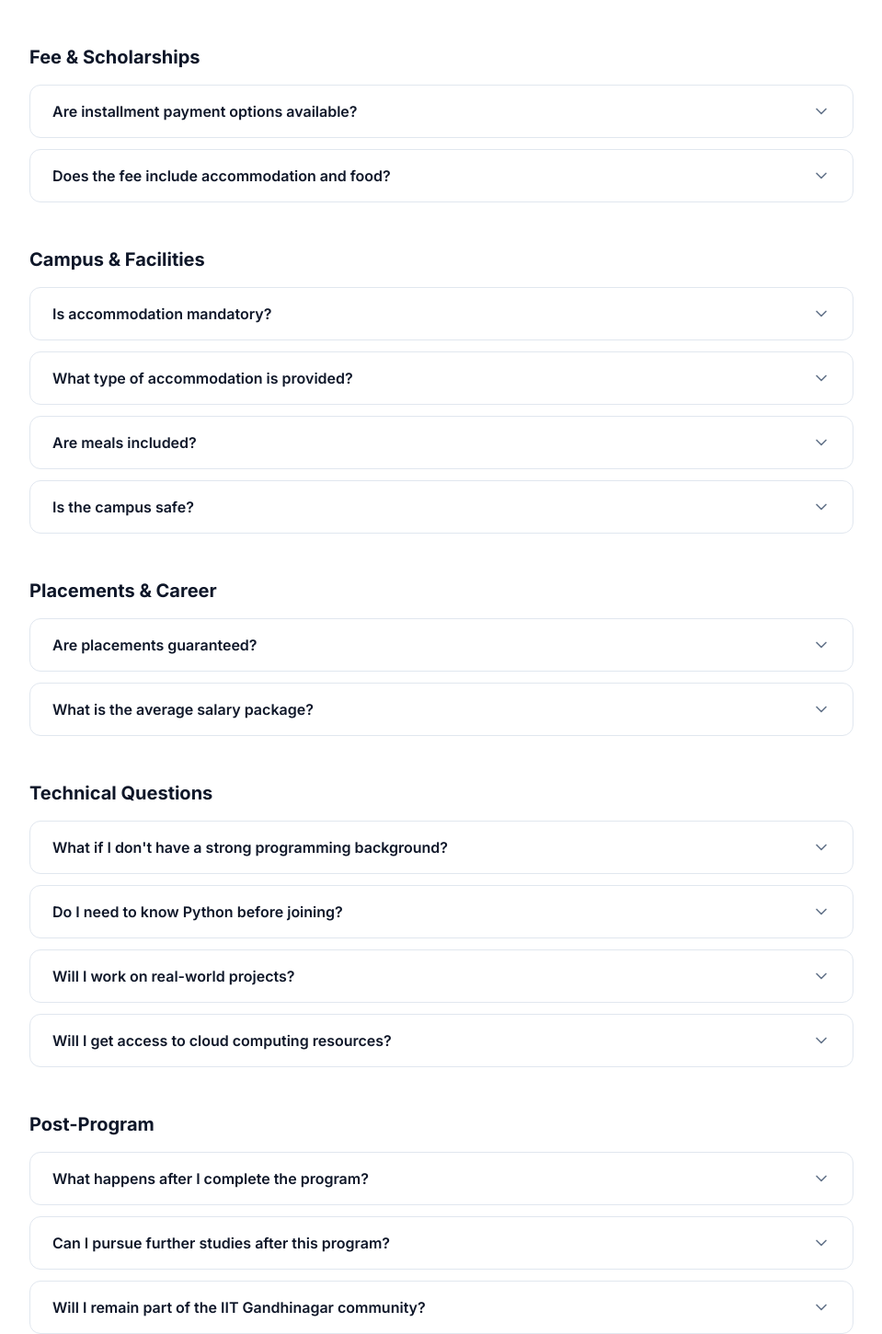
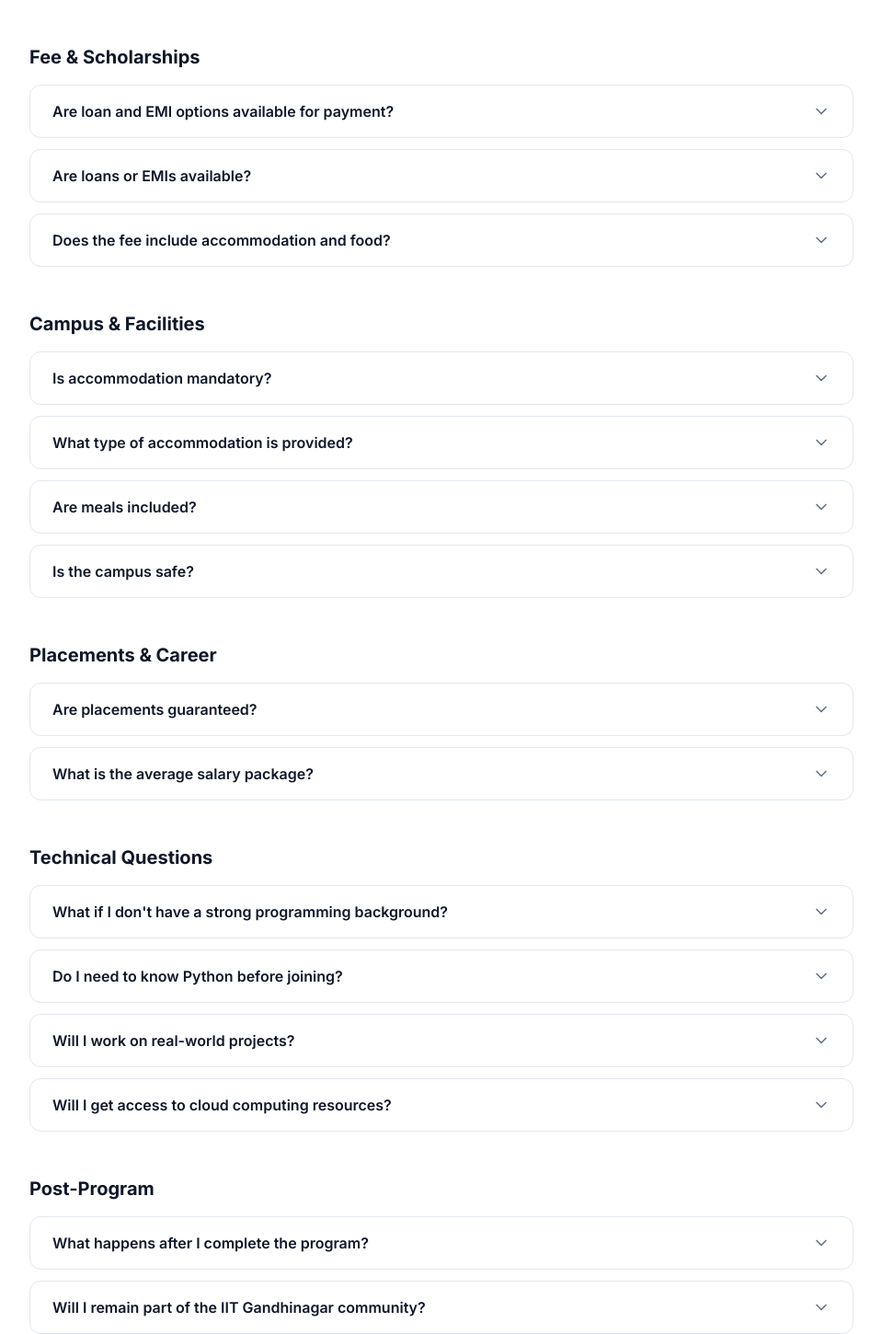
Before and after one commit to anshuljangid200/IITGN-CDF-WEB, a React (Vite) app: page /faq in a window 1280 px wide. Shown: the part 1763-3213 px from the top of the page at 92% size, without its empty margins (160-1119 px from the left). Built offline with nearby package versions, Linux system fonts and the light colour scheme; the HTML template or start-up script is replaced by a standard one.

Commit message:
Changes in FAQs

```diff
--- a/src/pages/FAQ.tsx
+++ b/src/pages/FAQ.tsx
@@ -73,8 +73,12 @@ const feeFAQs = [
   //   answer: "Please contact our admissions office for detailed fee structure. Fee includes tuition, accommodation, meals, learning resources, and career support.",
   // },
   {
-    question: "Are installment payment options available?",
-    answer: "Yes. We offer flexible payment plans including installments and EMI options through partner financial institutions.",
+    question: "Are loan and EMI options available for payment?",
+    answer: "Yes, education finance partners are typically available for eligible candidates, allowing the fee to be paid via EMI plans through these partners.",
+  },
+  {
+    question: "Are loans or EMIs available?",
+    answer: "Financial aid is available for eligible candidates through loan and EMI (Equated Monthly Installment) options offered in partnership with established education financing institutions such as Propelld, Avanse, IDFC, and ICICI. To apply for financing, candidates typically need to provide basic documentation including their Aadhaar Card, PAN Card, bank statements, payslips if employed, academic records, and a recent photograph.",
   },
   // {
   //   question: "Are scholarships available?",
@@ -82,22 +86,22 @@ const feeFAQs = [
   // },
   {
     question: "Does the fee include accommodation and food?",
-    answer: "Yes. The program fee is all-inclusive, covering tuition, hostel accommodation, mess facilities (meals), learning materials, and career support.",
+    answer: "Yes. Accommodation and meals are included, but billed separately from the tuition fee.",
   },
 ];
 
 const campusFAQs = [
   {
     question: "Is accommodation mandatory?",
-    answer: "Since these are residential programs, on-campus accommodation is mandatory for the full 6-month duration to ensure immersive learning.",
+    answer: "Yes. The accommodation is mandatory.",
   },
   {
     question: "What type of accommodation is provided?",
-    answer: "Students are provided hostel rooms (single or shared based on availability) with basic furnishings, internet access, and 24/7 security.",
+    answer: "Students are provided hostel rooms (double accomodation) with basic furnishings, internet access, and 24/7 security.",
   },
   {
     question: "Are meals included?",
-    answer: "Yes. The program fee includes breakfast, lunch, and dinner at the campus mess. Both vegetarian and non-vegetarian options are available.",
+    answer: "Yes. The accommodation fee includes breakfast, lunch, evening snacks, and dinner (vegetarian) throughout the program. A non-vegetarian meal option is available at an additional cost.",
   },
   {
     question: "Is the campus safe?",
@@ -108,11 +112,11 @@ const campusFAQs = [
 const placementsFAQs = [
   {
     question: "Are placements guaranteed?",
-    answer: "While placements are not guaranteed, we provide comprehensive career support including resume building, mock interviews, industry connections, and placement assistance. Final placement depends on individual performance, market conditions, and recruiter demand.",
+    answer: "Yes. Students with a CGPA of 7.0 or higher receive guaranteed placement assistance.",
   },
   {
     question: "What is the average salary package?",
-    answer: "Average salary packages vary by program and individual profile, typically ranging from ₹6-15 LPA for entry-level roles. Top performers secure offers of ₹15-30 LPA+ from leading companies.",
+    answer: "Average salary packages vary by program and individual profile, typically ranging from ₹7-20 LPA for entry-level roles.",
   },
   // {
   //   question: "Will I get help with interview preparation?",
@@ -142,15 +146,15 @@ const technicalFAQs = [
 const postProgramFAQs = [
   {
     question: "What happens after I complete the program?",
-    answer: "You receive: IIT Gandhinagar Competency Development Foundation Program certificate, access to alumni network, continued career support for job search and career transitions, and certification exam vouchers (for AWS/Azure/GCP certifications).",
+    answer: "You receive: IIT Gandhinagar Competency Development Foundation Program certificate, access to alumni network.",
   },
-  {
-    question: "Can I pursue further studies after this program?",
-    answer: "Yes. Many graduates go on to pursue Master's degrees (M.Tech, MS) or specialized certifications. The Competency Development Foundation Program strengthens your profile for higher studies.",
-  },
+  // {
+  //   question: "Can I pursue further studies after this program?",
+  //   answer: "Yes. Many graduates go on to pursue Master's degrees (M.Tech, MS) or specialized certifications. The Competency Development Foundation Program strengthens your profile for higher studies.",
+  // },
   {
     question: "Will I remain part of the IIT Gandhinagar community?",
-    answer: "Yes. As an alumnus of IITGN-CDF, you'll have lifelong access to the alumni network, events, and continued learning opportunities.",
+    answer: "Yes, graduates receive IIT Gandhinagar Executive Alumni Status.",
   },
 ];
 
```
